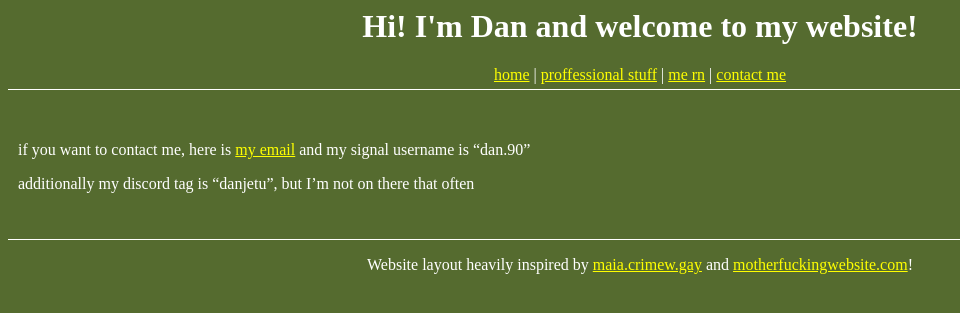
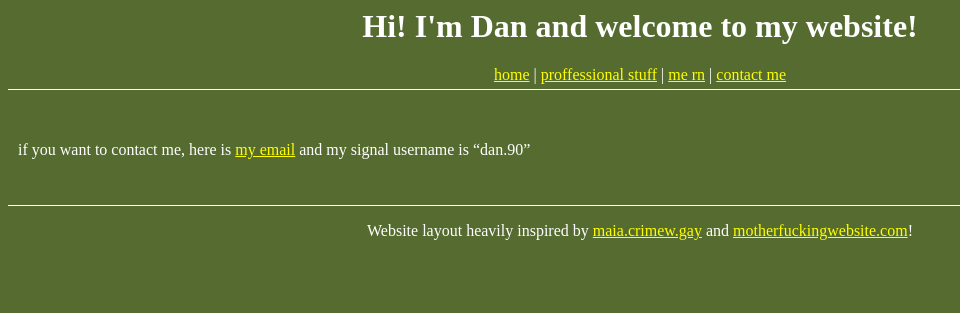
Before and after one commit to danpadcz/danpadcz.github.io, a Jekyll site: the page built from contactmeee.md, in a window 1280 px wide. Shown: the top 313 px of the page, without its empty margins (0-960 px from the left). Built offline with Jekyll 4.4.1, drawn with Linux system fonts in a browser that asks for light colours.

Commit message:
remove discord tag
no longer responsive there :P

```diff
--- a/contactmeee.md
+++ b/contactmeee.md
@@ -3,5 +3,3 @@ title: call me ;)
 layout: ilikegreen
 ---
 if you want to contact me, here is [my email](mailto:website@danielpadrta.cz) and my signal username is "dan.90"
-
-additionally my discord tag is "danjetu", but I'm not on there that often
```
